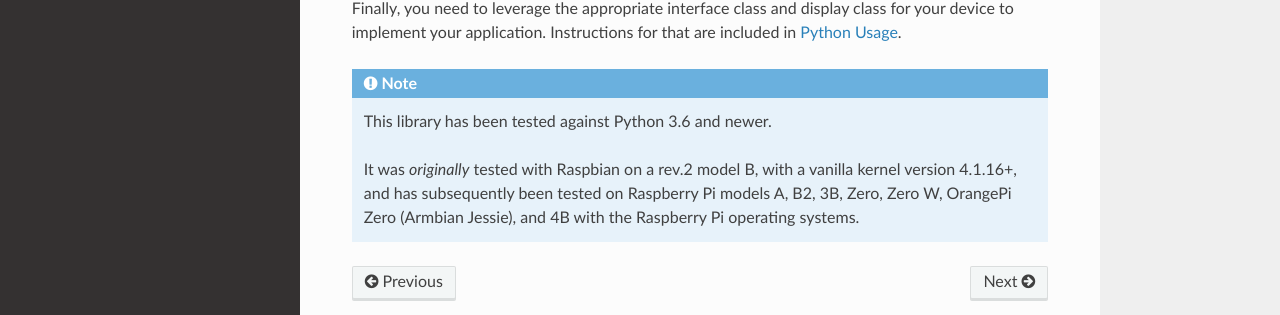
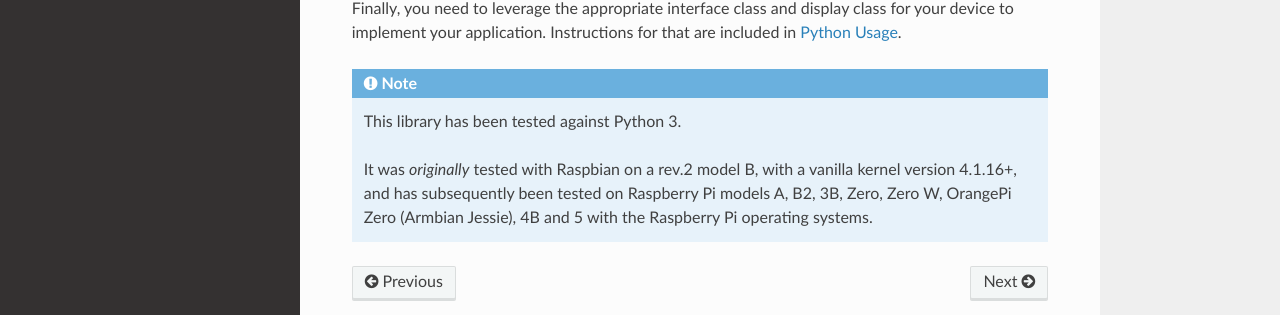
Before and after one commit to rm-hull/luma.lcd, a Sphinx documentation site: the page built from doc/install.rst, in a window 1280 px wide. Shown: the part 404-719 px from the top of the page. Built offline with Sphinx 7.4.7 and the Read the Docs theme 3.1.0, drawn with Linux system fonts in a browser that asks for light colours; the version number could not be read and is left out.

Commit message:
Change Python compatibility from 3.6 to 3
Updated compatibility note to include Python 3.

```diff
--- a/doc/install.rst
+++ b/doc/install.rst
@@ -17,9 +17,9 @@ Finally, you need to leverage the appropriate interface class and display
 class for your device to implement your application.  Instructions for that
 are included in :doc:`python-usage`.
 
-.. note:: This library has been tested against Python 3.6 and newer.
+.. note:: This library has been tested against Python 3.
 
   It was *originally* tested with Raspbian on a rev.2 model B, with a vanilla
   kernel version 4.1.16+, and has subsequently been tested on Raspberry Pi
-  models A, B2, 3B, Zero, Zero W, OrangePi Zero (Armbian Jessie), and 4B with
+  models A, B2, 3B, Zero, Zero W, OrangePi Zero (Armbian Jessie), 4B and 5 with
   the Raspberry Pi operating systems.
```
